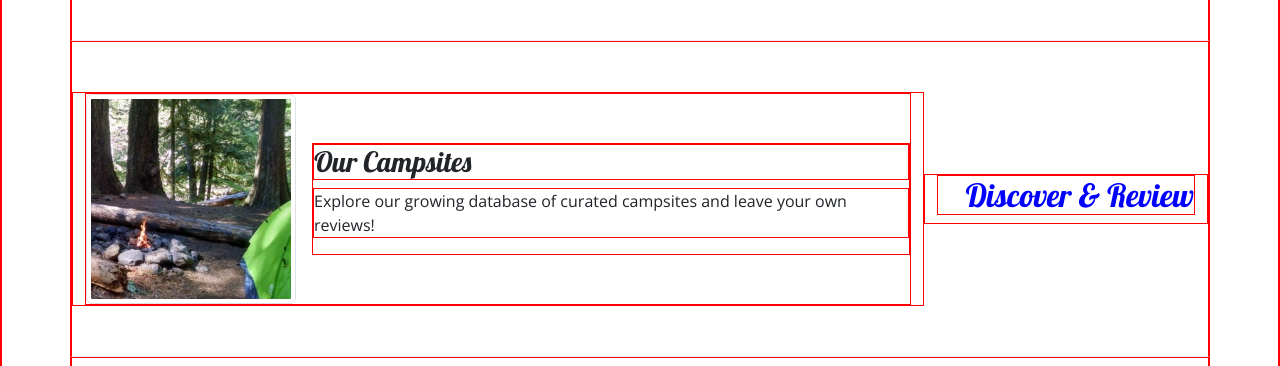
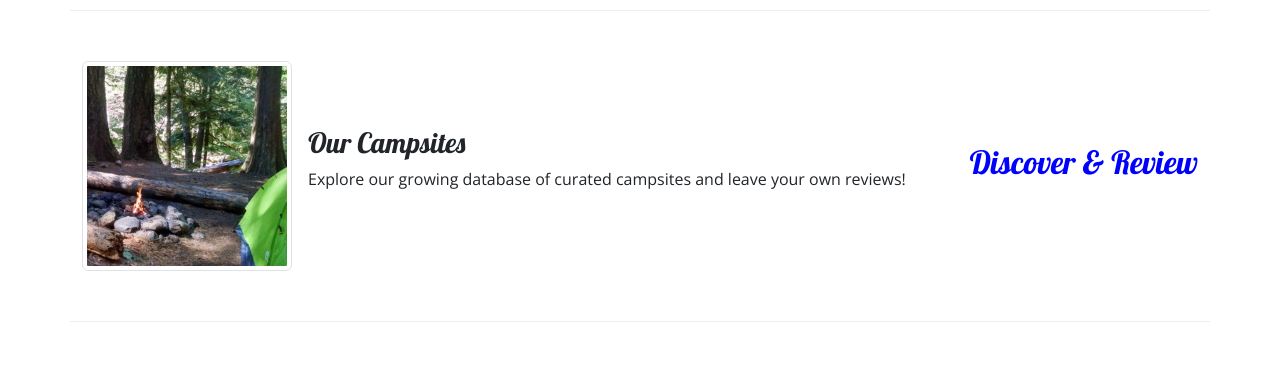
Before and after one commit to michaelkaffel/camp-site-project, a plain HTML site: page index.html in a window 1280 px wide. Shown: the part 752-1118 px from the top of the page. Drawn offline with nearby package versions, Linux system fonts and the light colour scheme.

Commit message:
remove dev view

```diff
--- a/css/styles.css
+++ b/css/styles.css
@@ -1,6 +1,4 @@
-* {
-    border: solid red 1px;
-}
+
 
 body {
     font-family: "Open Sans", sans-serif;
```
